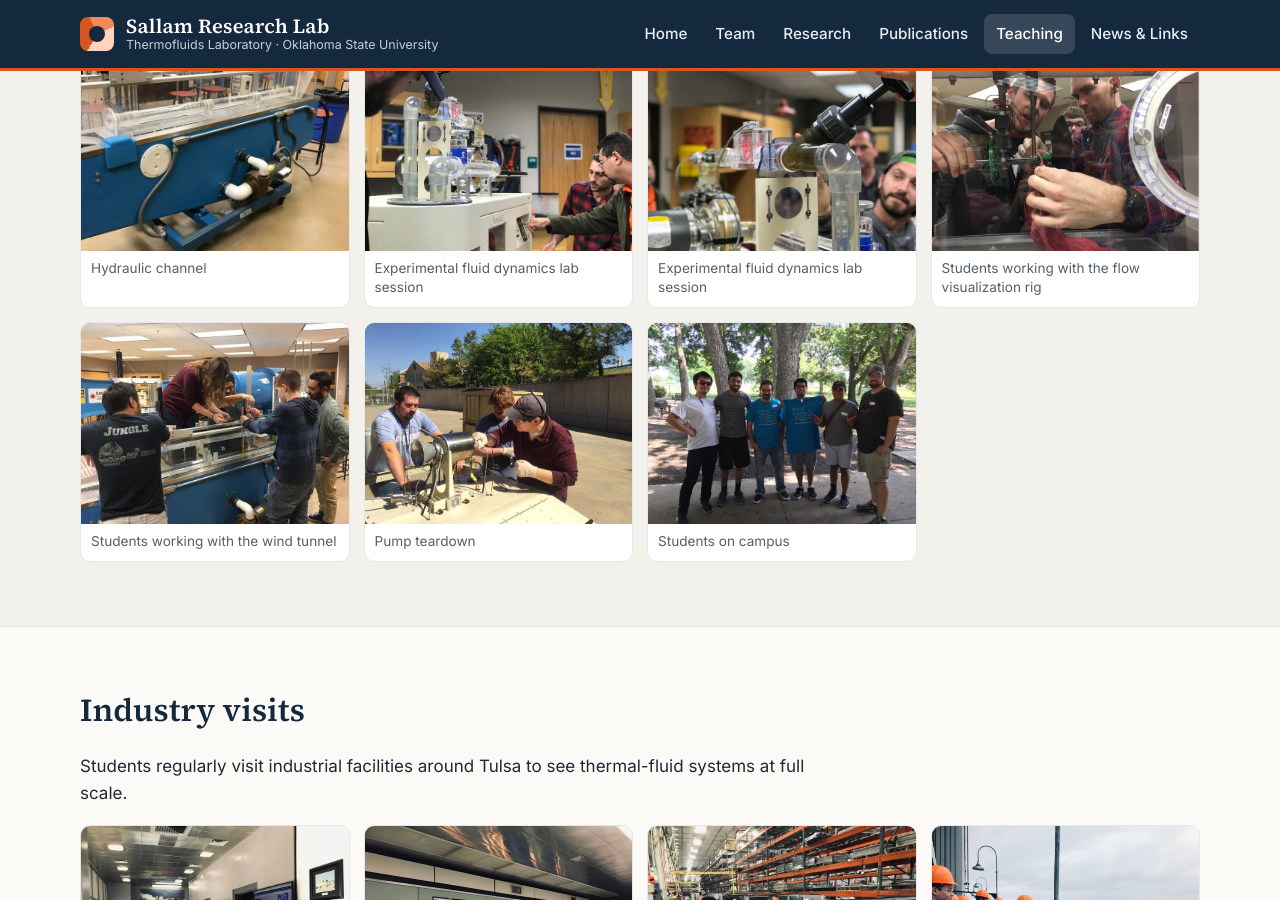
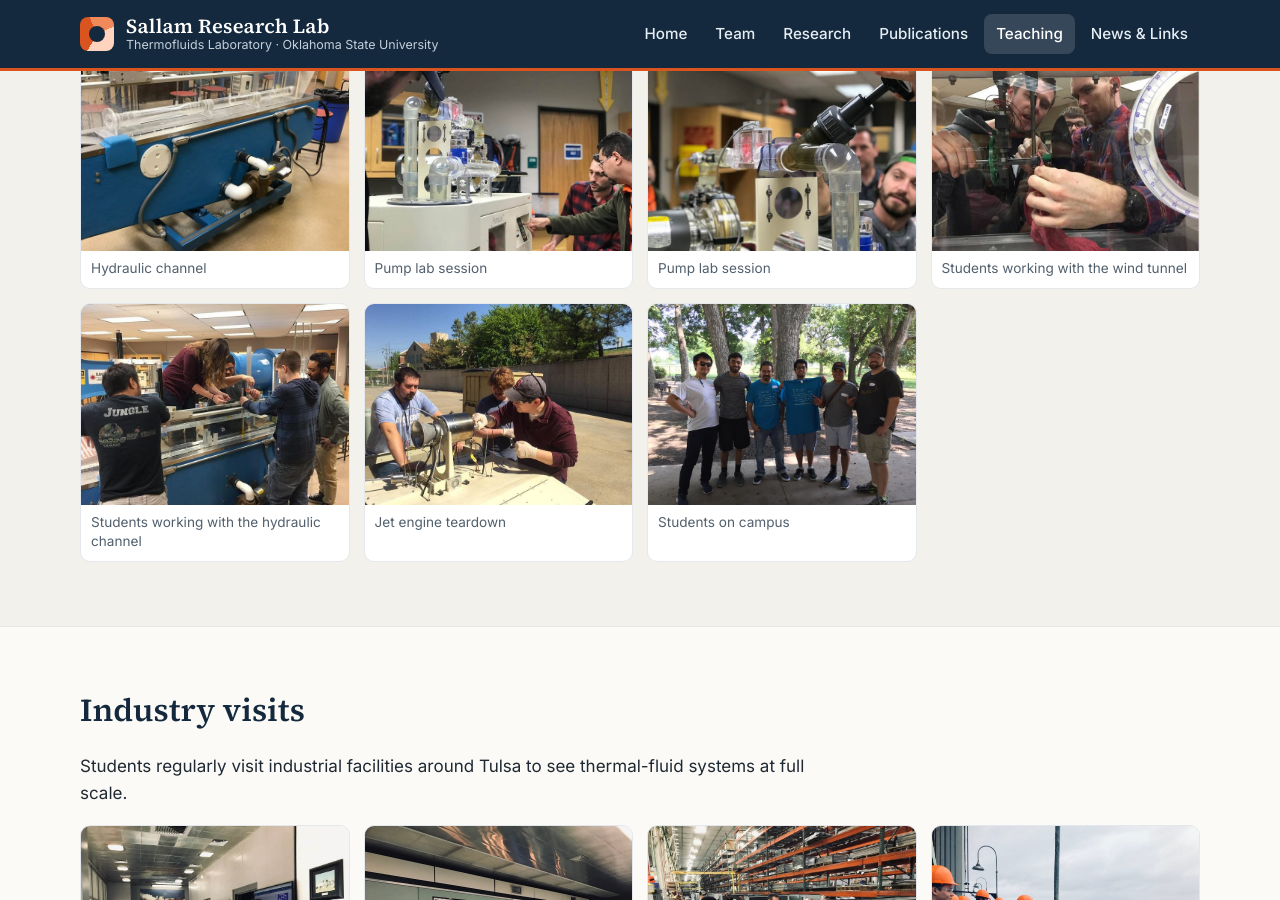
Before and after one commit to sallamlab/sallamlab.github.io, a Jekyll site: the page built from teaching.html, in a window 1280 px wide and 900 px high, scrolled down 5872 px. Built offline with Jekyll 4.4.1, drawn with Linux system fonts in a browser that asks for light colours.

Commit message:
Correct Teaching page photo captions

```diff
--- a/_data/teaching.yml
+++ b/_data/teaching.yml
@@ -126,15 +126,15 @@ facilities:
     - file: hydchannel2.jpg
       caption: Hydraulic channel
     - file: img-8197.jpg
-      caption: Experimental fluid dynamics lab session
+      caption: Pump lab session
     - file: img-8221.jpg
-      caption: Experimental fluid dynamics lab session
+      caption: Pump lab session
     - file: 24879584-379265712523588-4649124083859779295-o.jpg
-      caption: Students working with the flow visualization rig
+      caption: Students working with the wind tunnel
     - file: 24799518-379265729190253-8326328874715136504-o.jpg
-      caption: Students working with the wind tunnel
+      caption: Students working with the hydraulic channel
     - file: 18033341-284044388712388-3195643136915961430-n.jpg
-      caption: Pump teardown
+      caption: Jet engine teardown
     - file: 70376526-747566169026872-4046617722711179264-n.jpg
       caption: Students on campus
 
```
